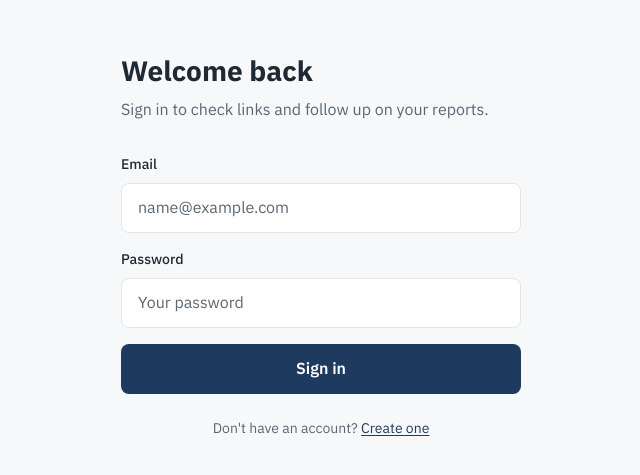
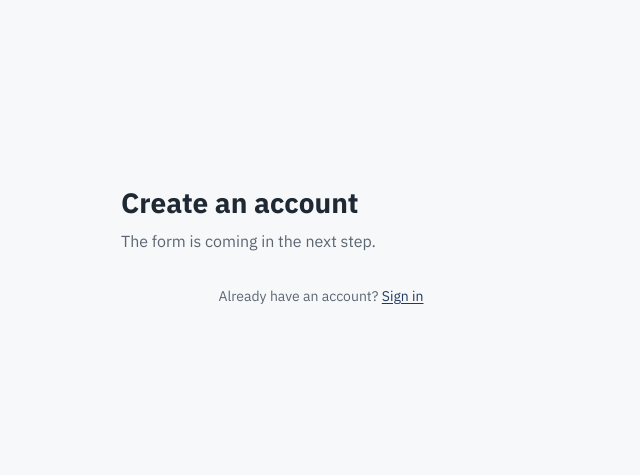
Before and after one commit to shaikhazaid1/Kashif, a React (Vite) app in the folder frontend/: page /register in a window 1280 px wide. Shown: the part 153-628 px from the top of the page, without its empty margins (319-959 px from the left). Built offline with nearby package versions, Linux system fonts and the light colour scheme.

Commit message:
Add React Router with login and register routes

```diff
--- a/frontend/package.json
+++ b/frontend/package.json
@@ -12,7 +12,8 @@
   "dependencies": {
     "@fontsource/ibm-plex-sans-arabic": "^5.3.0",
     "react": "^19.2.8",
-    "react-dom": "^19.2.8"
+    "react-dom": "^19.2.8",
+    "react-router": "^8.4.0"
   },
   "devDependencies": {
     "@eslint/js": "^10.0.1",
--- a/frontend/src/App.jsx
+++ b/frontend/src/App.jsx
@@ -1,7 +1,16 @@
+import { Navigate, Route, Routes } from 'react-router'
 import LoginPage from './features/auth/LoginPage.jsx'
+import RegisterPage from './features/auth/RegisterPage.jsx'
 
 function App() {
-  return <LoginPage />
+  return (
+    <Routes>
+      <Route path="/" element={<Navigate to="/login" replace />} />
+      <Route path="/login" element={<LoginPage />} />
+      <Route path="/register" element={<RegisterPage />} />
+      <Route path="*" element={<Navigate to="/login" replace />} />
+    </Routes>
+  )
 }
 
 export default App
--- a/frontend/src/features/auth/LoginPage.jsx
+++ b/frontend/src/features/auth/LoginPage.jsx
@@ -1,5 +1,6 @@
 import { useState } from 'react'
 import { login } from './authApi.js'
+import { Link } from 'react-router'
 import './auth.css'
 
 function LoginPage() {
@@ -85,7 +86,7 @@ function LoginPage() {
         </form>
 
         <p className="auth__switch">
-          Don't have an account? <a href="#">Create one</a>
+          Don't have an account? <Link to="/register">Create one</Link>
         </p>
       </section>
     </div>
--- /dev/null
+++ b/frontend/src/features/auth/RegisterPage.jsx
@@ -0,0 +1,19 @@
+import { Link } from 'react-router'
+import './auth.css'
+
+function RegisterPage() {
+  return (
+    <div className="auth">
+      <section className="auth__form-side">
+        <h1 className="auth__title">Create an account</h1>
+        <p className="auth__subtitle">The form is coming in the next step.</p>
+
+        <p className="auth__switch">
+          Already have an account? <Link to="/login">Sign in</Link>
+        </p>
+      </section>
+    </div>
+  )
+}
+
+export default RegisterPage
--- a/frontend/src/main.jsx
+++ b/frontend/src/main.jsx
@@ -1,5 +1,6 @@
 import { StrictMode } from 'react'
 import { createRoot } from 'react-dom/client'
+import { BrowserRouter } from 'react-router'
 import App from './App.jsx'
 import '@fontsource/ibm-plex-sans-arabic/400.css'
 import '@fontsource/ibm-plex-sans-arabic/500.css'
@@ -9,6 +10,8 @@ import './styles/index.css'
 
 createRoot(document.getElementById('root')).render(
   <StrictMode>
-    <App />
+    <BrowserRouter>
+      <App />
+    </BrowserRouter>
   </StrictMode>,
 )
```
Also changed, not shown: 1 other file (tests, documents, lock files or other folders).
